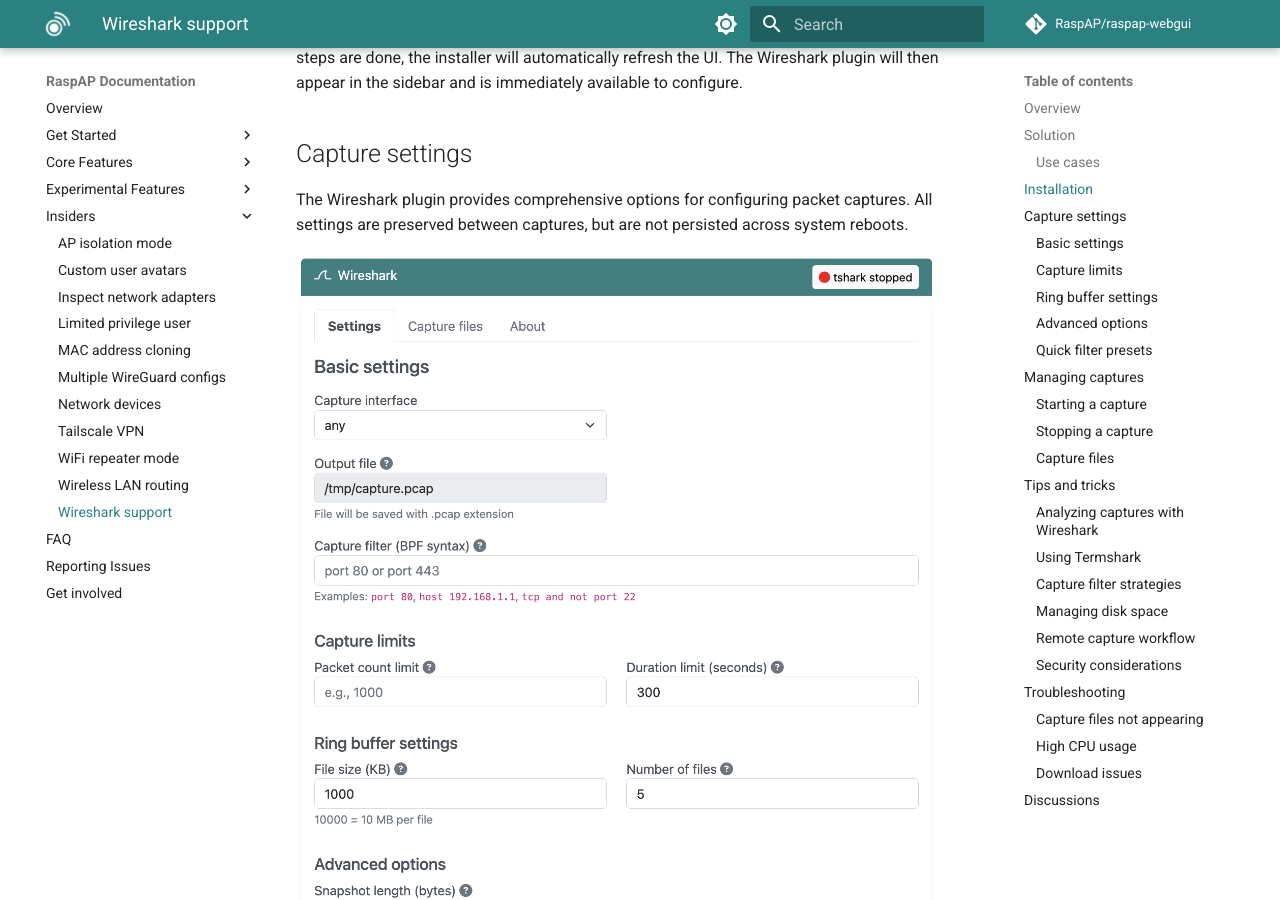
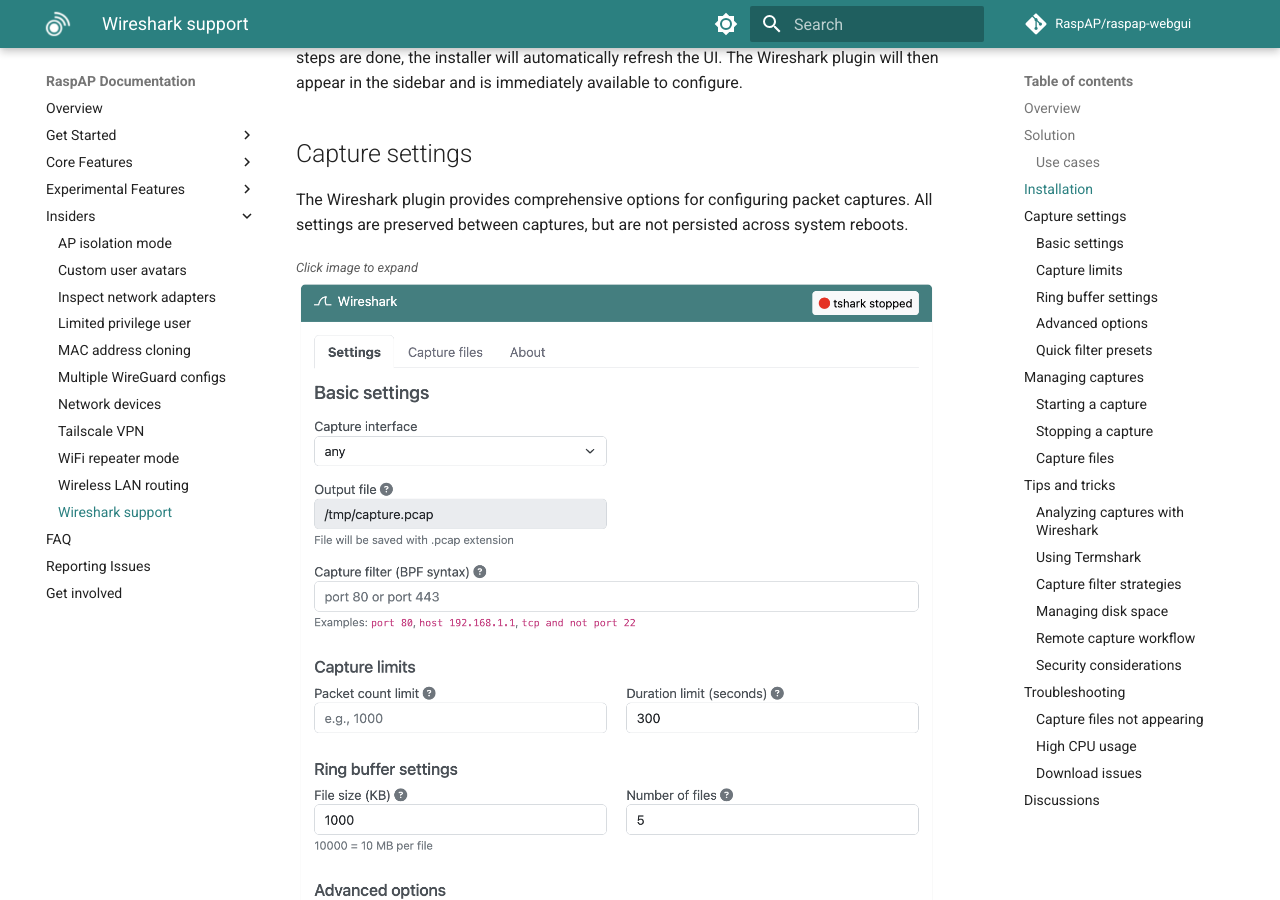
Before and after one commit to RaspAP/raspap-docs, an MkDocs documentation site: the page built from docs/features-insiders/wireshark.md, in a window 1280 px wide and 900 px high, scrolled down 1926 px. Built offline with MkDocs 1.6.1 and Material for MkDocs 9.7.7, drawn with Linux system fonts in a browser that asks for light colours; comment, search, counter and statistics services are not loaded; some of the changed text lies outside the part shown.

Commit message:
Add click image to expand subscript text, thx @ruralmeltdown

```diff
--- a/docs/features-insiders/wireshark.md
+++ b/docs/features-insiders/wireshark.md
@@ -40,6 +40,7 @@
 ## Capture settings
 The Wireshark plugin provides comprehensive options for configuring packet captures. All settings are preserved between captures, but are not persisted across system reboots.
 
+_<small>Click image to expand</small>_
 ![tshark-configuration](../images/tshark-settings.png){: style="width:640px"}
 
 ### Basic settings
@@ -118,6 +119,7 @@
 - **Modified** - Timestamp of when the file was last modified
 - **Actions** - Download or delete the file
 
+_<small>Click image to expand</small>_
 ![tshark-files](../images/tshark-capture-files.png){: style="width:640px"}
 
 **Downloading captures**
```
